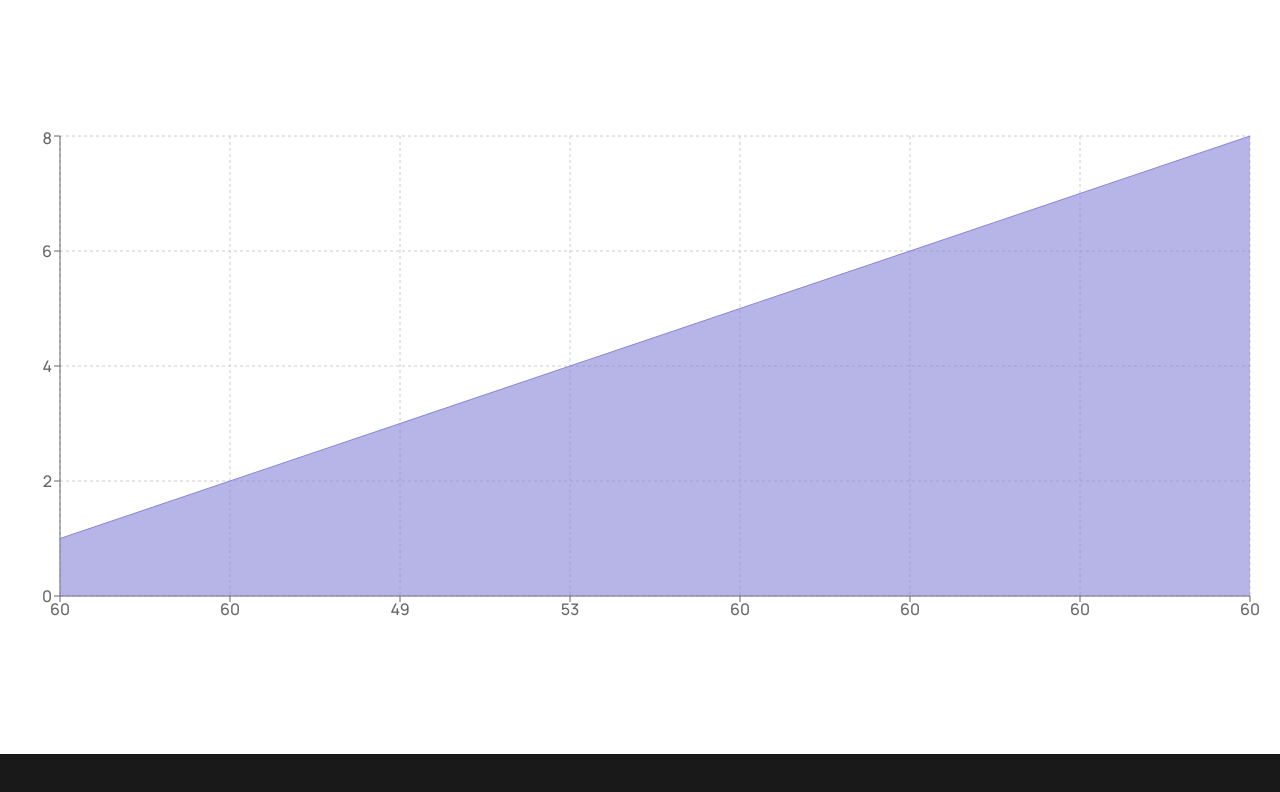
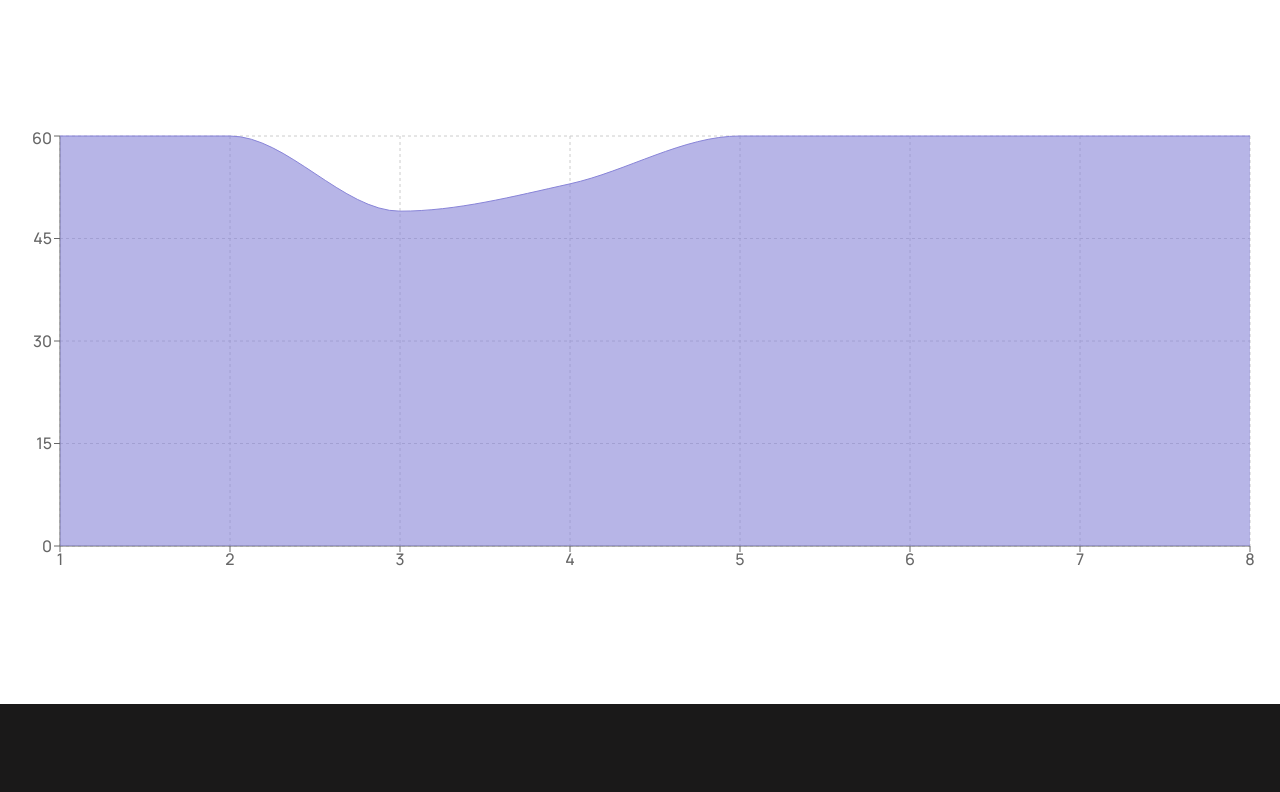
Before and after one commit to Re-zan/Job-Hub, a React (Vite) app: page /statistics in a window 1280 px wide. Shown: the part 524-1316 px from the top of the page. Built offline with nearby package versions, Linux system fonts and the light colour scheme.

Commit message:
netlify 404 page problem solved

```diff
--- a/src/components/Statistics/Statistics.jsx
+++ b/src/components/Statistics/Statistics.jsx
@@ -16,7 +16,7 @@ const Statistics = () => {
     <div>
       <Banner title="Assignment Mark Chart"></Banner>
       <div className="my_conatiner my-32">
-        <ResponsiveContainer width="100%" height={500}>
+        <ResponsiveContainer width="100%" height={450}>
           <AreaChart
             width={500}
             height={200}
@@ -30,12 +30,12 @@ const Statistics = () => {
             }}
           >
             <CartesianGrid strokeDasharray="3 3" />
-            <XAxis dataKey="marks" />
+            <XAxis dataKey="assingment" />
             <YAxis />
             <Tooltip />
             <Area
               type="monotone"
-              dataKey="assingment"
+              dataKey="marks"
               stroke="#8884d8"
               fill="#8884d8"
             />
```
Also changed, not shown: 1 other file (tests, documents, lock files or other folders).
